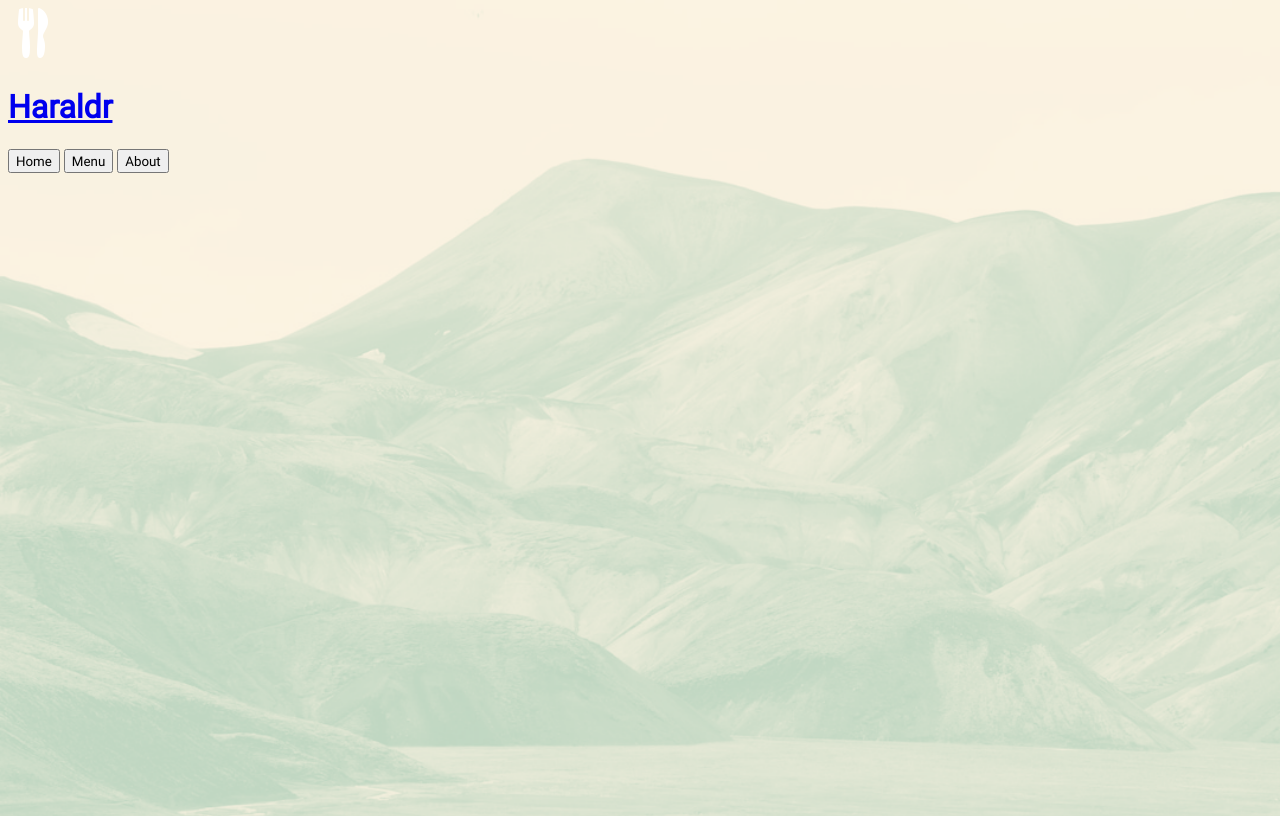
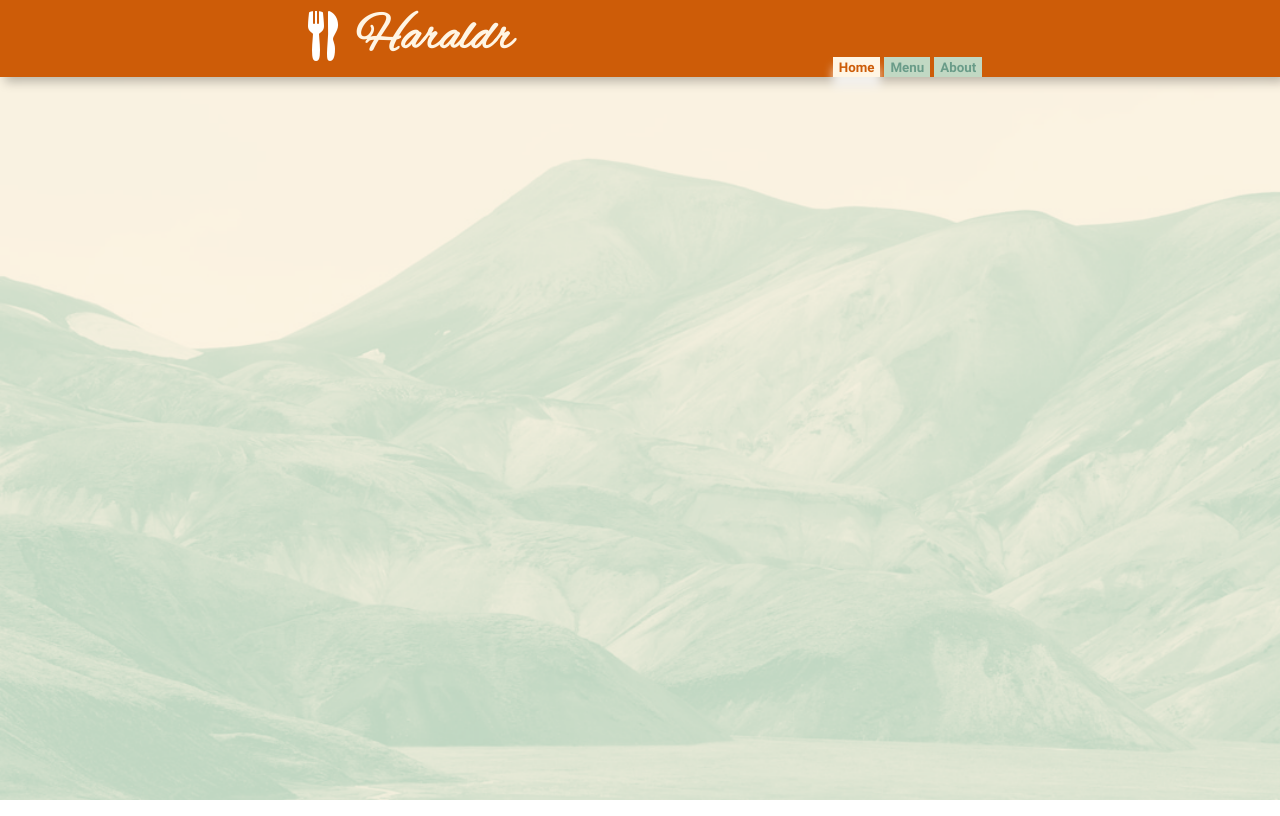
Before and after one commit to TEKKSUNN/restaurant-page, a website built with webpack: page src/template.html in a window 1280 px wide. Built offline with nearby package versions, Linux system fonts and the light colour scheme.

Commit message:
Style header

```diff
--- a/src/stylesheets/styles.css
+++ b/src/stylesheets/styles.css
@@ -1,4 +1,5 @@
 @import url("../fonts/Roboto-Font/stylesheet.css");
+@import url("../fonts/alex-brush/stylesheet.css");
 
 * {
     font-family: 'robotoregular', sans-serif;
@@ -8,5 +9,75 @@ body {
     height: 100vh;
     width: auto;
     background-image: url("../images/background.png");
-    background-repeat: round no-repeat;
+    background-repeat: round repeat;
+    margin: 0;
+    padding: 0;
 }
+
+:root {
+    --main-color: #CD5C08;
+    --secondary-color: #FFF5E4;
+    --tertiary-color: #C1D8C3;
+    --quaternary-color: #6A9C89;
+    --shadow: rgba(0, 0, 0, 0.25);
+    --mild-shadow: 5px 5px 10px var(--shadow);
+    --bottom-white-shadow: 0 10px 10px rgba(255, 255, 255, 0.75);
+}
+
+#restaurant-info {
+    display: flex;
+    align-items: center;
+    gap: 8px;
+    padding: 8px 0;
+}
+
+#restaurant-logo {
+    height: 50px;
+    width: 50px;
+}
+
+#restaurant-title {
+    font-family: 'alex_brushregular', sans-serif;
+    color: var(--secondary-color);
+    font-size: 48px;
+    margin: 0;
+    padding: 0;
+}
+
+a,
+#restaurant-title a:hover {
+    text-decoration: none;
+}
+
+header {
+    background-color: var(--main-color);
+    display: flex;
+    justify-content: center;
+    gap: 25vw;
+    box-shadow: var(--mild-shadow);
+}
+
+#tabs {
+    display: flex;
+    align-items: flex-end;
+    justify-content: center;
+    gap: 4px;
+}
+
+.tab {
+    font-family: 'robotobold', sans-serif;
+    border: var(--shadow);
+    background-color: var(--tertiary-color);
+    color: var(--quaternary-color);
+}
+
+.tab:not(.active-tab):hover {
+    background-color: var(--quaternary-color);
+    color: var(--tertiary-color);
+}
+
+.active-tab {
+    background-color: var(--secondary-color);
+    color: var(--main-color);
+    box-shadow: var(--bottom-white-shadow);
+}
```
